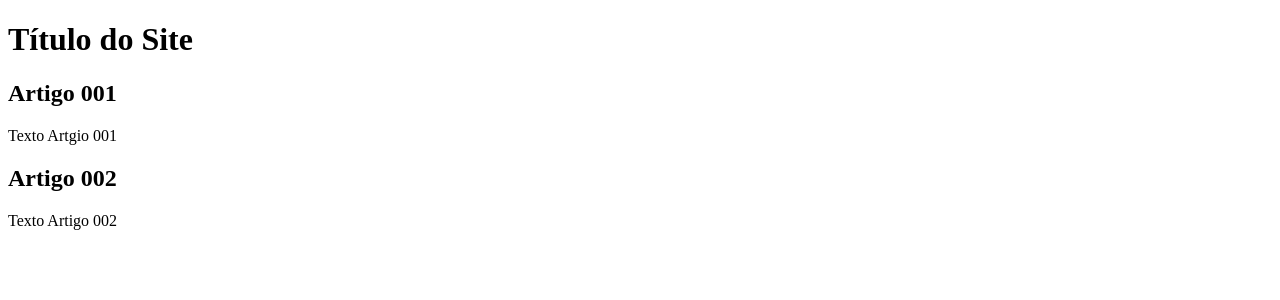
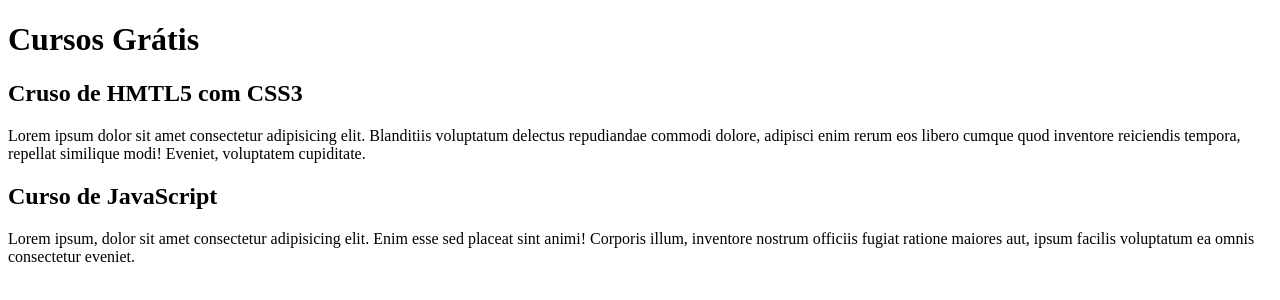
Before and after one commit to GilsonPaulo/projeto-site, a plain HTML site: page index.html in a window 1280 px wide. Drawn offline with Linux system fonts and the light colour scheme.

Commit message:
comecei a escrever o conteudo

```diff
--- a/index.html
+++ b/index.html
@@ -8,15 +8,15 @@
 <body>
     <main>
         <header>
-            <h1>Título do Site</h1>
+            <h1>Cursos Grátis</h1>
         </header>
         <article>
-            <h2>Artigo 001</h2>
-            <p>Texto Artgio 001</p>
+            <h2>Cruso de HMTL5 com CSS3</h2>
+            <p>Lorem ipsum dolor sit amet consectetur adipisicing elit. Blanditiis voluptatum delectus repudiandae commodi dolore, adipisci enim rerum eos libero cumque quod inventore reiciendis tempora, repellat similique modi! Eveniet, voluptatem cupiditate.</p>
         </article>
         <article>
-            <h2>Artigo 002</h2>
-            <p>Texto Artigo 002</p>
+            <h2>Curso de JavaScript</h2>
+            <p>Lorem ipsum, dolor sit amet consectetur adipisicing elit. Enim esse sed placeat sint animi! Corporis illum, inventore nostrum officiis fugiat ratione maiores aut, ipsum facilis voluptatum ea omnis consectetur eveniet.</p>
         </article>
     </main>
 </body>
```
